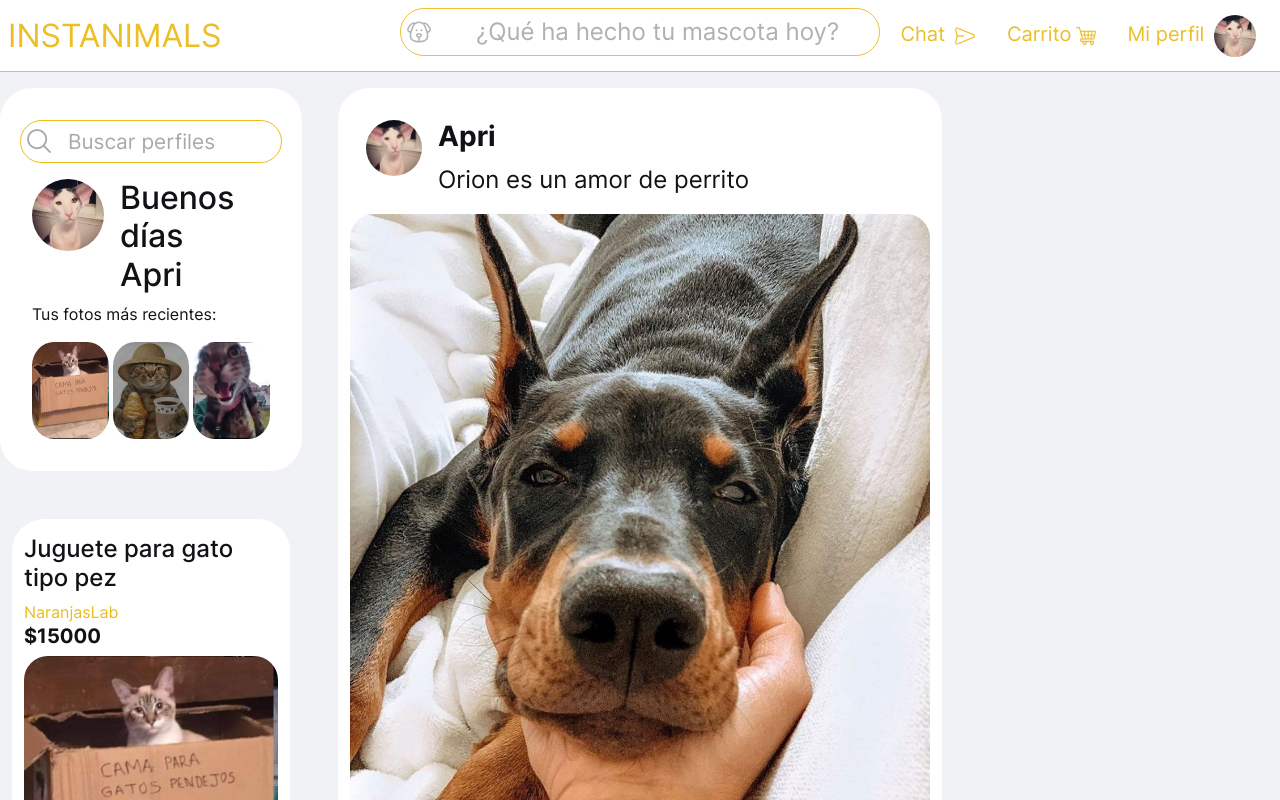
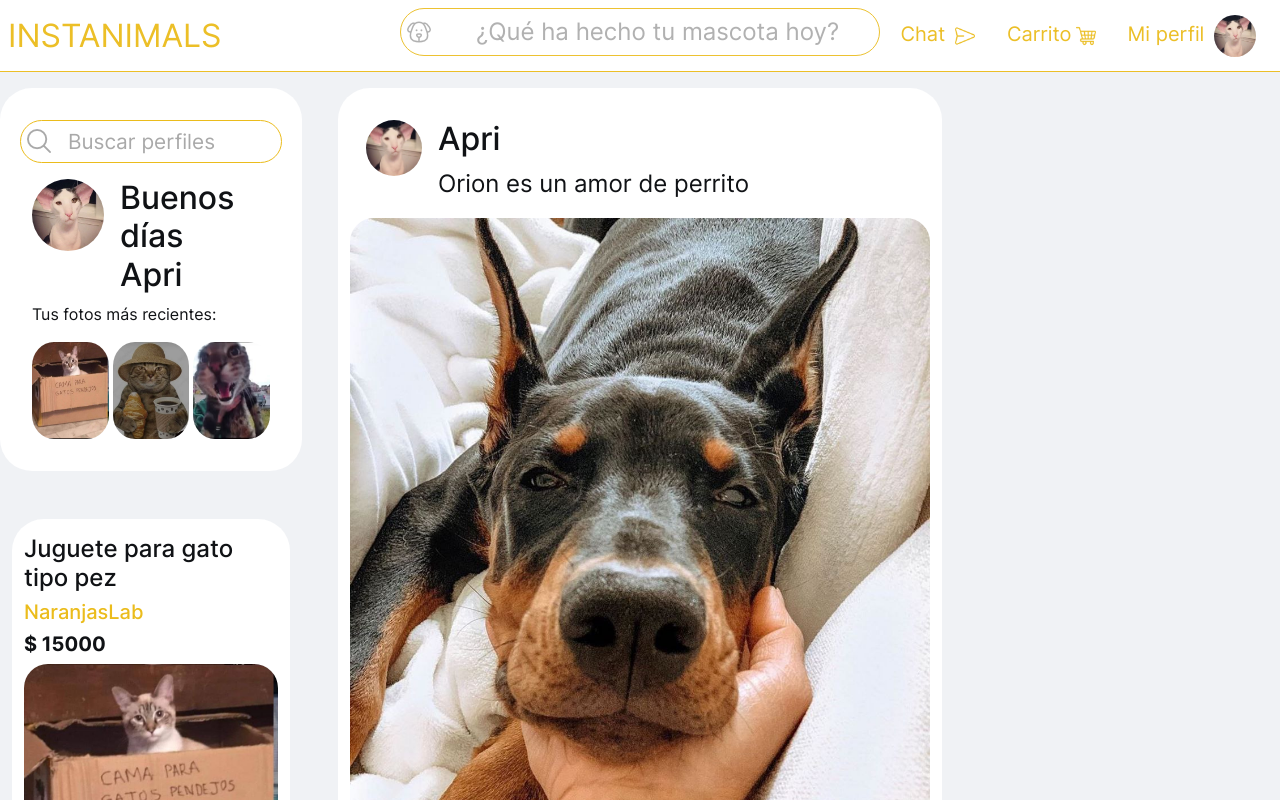
Before and after one commit to Aleksei324/instanimals-frontend, a React (Vite) app: page /login in a window 1280 px wide. Both pictures are taken after a click on the button "Iniciar sesión". Shown: the top 800 px of the page. Built offline with nearby package versions, Linux system fonts and the light colour scheme.

Commit message:
minor fixes

```diff
--- a/src/components/AdHome.tsx
+++ b/src/components/AdHome.tsx
@@ -16,9 +16,9 @@ export const AdHome = memo( ({data}: adProps) => {
         <div className="col-12">
           <h4>{data.name}</h4>
           <Link title="Ver perfil" to={`/profile/${data.user.userID}`}>
-            {data.user.name}
+            <h5>{data.user.name}</h5>
           </Link>
-          <h5><b>${data.price}</b></h5>
+          <h5><b>$ {data.price}</b></h5>
         </div>
       </div>
 
--- a/src/components/PostHome.tsx
+++ b/src/components/PostHome.tsx
@@ -22,7 +22,7 @@ export const PostHome = memo( ({data}: postProps) => {
           </Link>
 
           <div>
-            <h3><b>{data.user.name}</b></h3>
+            <h2>{data.user.name}</h2>
             {data.desc}
           </div>
         </div>
--- a/src/pages/Cart.tsx
+++ b/src/pages/Cart.tsx
@@ -70,8 +70,8 @@ export const Cart = () => {
                 </div>
                 <hr/>
                 <div className="cartSectionPost">
-                  <span><b>Envío:</b> ${(getTotal * 0.05).toFixed(2)}<br/>
-                  <b>Total:</b> ${(getTotal + getTotal * 0.05).toFixed(2)}</span>
+                  <span><b>Envío:</b> $ {(getTotal * 0.05).toFixed(2)}<br/>
+                  <b>Total:</b> $ {(getTotal + getTotal * 0.05).toFixed(2)}</span>
                 </div>
                 <button className="yellowButtonCart fullRedButtonCart" onClick={() => console.log('comprar')}>Comprar</button>
 
@@ -90,7 +90,7 @@ export const Cart = () => {
                               <div className="itemTextCart">
                                 <h3>{item.ad.name}</h3>
                                 <p>{item.ad.user.name}</p>
-                                <h4><b>${item.ad.price}</b></h4>
+                                <h4><b>$ {item.ad.price}</b></h4>
                               </div>
 
                               <div />
```
